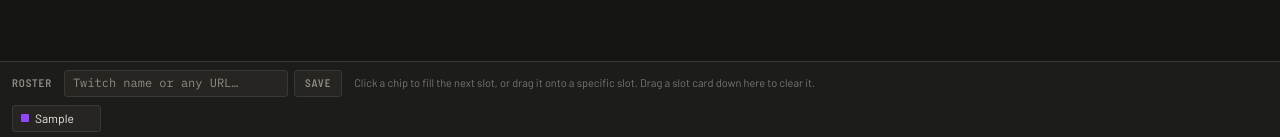
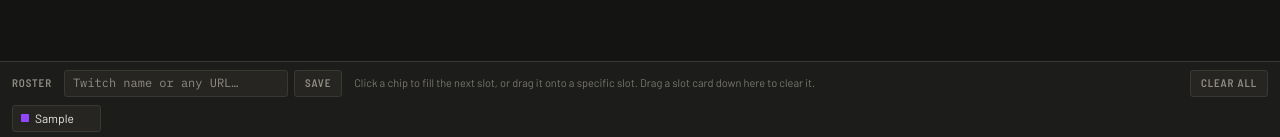
Before and after one commit to N-Rossi/Multi-Stream-Watch, a Next.js app: page /control in a window 1280 px wide. Both pictures are taken after typing "Sample" into the empty fields and a click on the button "SAVE". Shown: the part 660-797 px from the top of the page. Built offline with nearby package versions, Linux system fonts and the light colour scheme.

Commit message:
Add clear roster button

```diff
--- a/src/app/control/page.tsx
+++ b/src/app/control/page.tsx
@@ -255,6 +255,7 @@ export default function ControlPage() {
         onPick={(key) => placeFromRoster(key, null)}
         onRemoveEntry={(key) => mutateRoster((r) => removeEntry(r, key))}
         onSlotDropped={handleSlotDroppedOnTray}
+        onClear={() => mutateRoster(() => [])}
       />
     </div>
   );
--- a/src/components/control/RosterTray.tsx
+++ b/src/components/control/RosterTray.tsx
@@ -1,5 +1,5 @@
 "use client";
-import { useState } from "react";
+import { useEffect, useState } from "react";
 import type { RosterEntry, Platform, Source } from "@/lib/types";
 import { PLATFORM_COLORS } from "@/lib/platform";
 import { DRAG_SLOT, DRAG_ROSTER } from "@/lib/roster";
@@ -23,6 +23,7 @@ type Props = {
   onPick: (key: string) => void; // click / no empty-slot-target drop → next empty slot
   onRemoveEntry: (key: string) => void;
   onSlotDropped: (slotId: string) => void; // card dragged into the tray → off the board
+  onClear: () => void; // wipe the whole roster (button is two-step confirmed)
 };
 
 export default function RosterTray({
@@ -32,10 +33,20 @@ export default function RosterTray({
   onPick,
   onRemoveEntry,
   onSlotDropped,
+  onClear,
 }: Props) {
   const [raw, setRaw] = useState("");
   const [error, setError] = useState<string | null>(null);
   const [dragOver, setDragOver] = useState(false);
+  // Clear-all is two-step: first click arms, second click (within 3s) wipes.
+  // The roster persists across sessions, so one stray click must not be able
+  // to destroy a staged race lineup.
+  const [confirmClear, setConfirmClear] = useState(false);
+  useEffect(() => {
+    if (!confirmClear) return;
+    const t = setTimeout(() => setConfirmClear(false), 3000);
+    return () => clearTimeout(t);
+  }, [confirmClear]);
 
   const submit = (e: React.FormEvent) => {
     e.preventDefault();
@@ -98,6 +109,27 @@ export default function RosterTray({
             : error ??
               "Click a chip to fill the next slot, or drag it onto a specific slot. Drag a slot card down here to clear it."}
         </span>
+        {roster.length > 0 && (
+          <button
+            onClick={() => {
+              if (!confirmClear) {
+                setConfirmClear(true);
+                return;
+              }
+              setConfirmClear(false);
+              onClear();
+            }}
+            title="Remove every saved streamer from the roster"
+            className={[
+              "ml-auto shrink-0 px-2.5 py-1 text-[11px] font-display font-semibold uppercase tracking-[0.08em] rounded-[3px] border transition-colors",
+              confirmClear
+                ? "border-tally/70 bg-tally/10 text-tally"
+                : "border-line bg-panel2 text-dim hover:text-tally hover:border-tally/70",
+            ].join(" ")}
+          >
+            {confirmClear ? "Are you sure?" : "Clear all"}
+          </button>
+        )}
       </div>
 
       {roster.length > 0 && (
```
